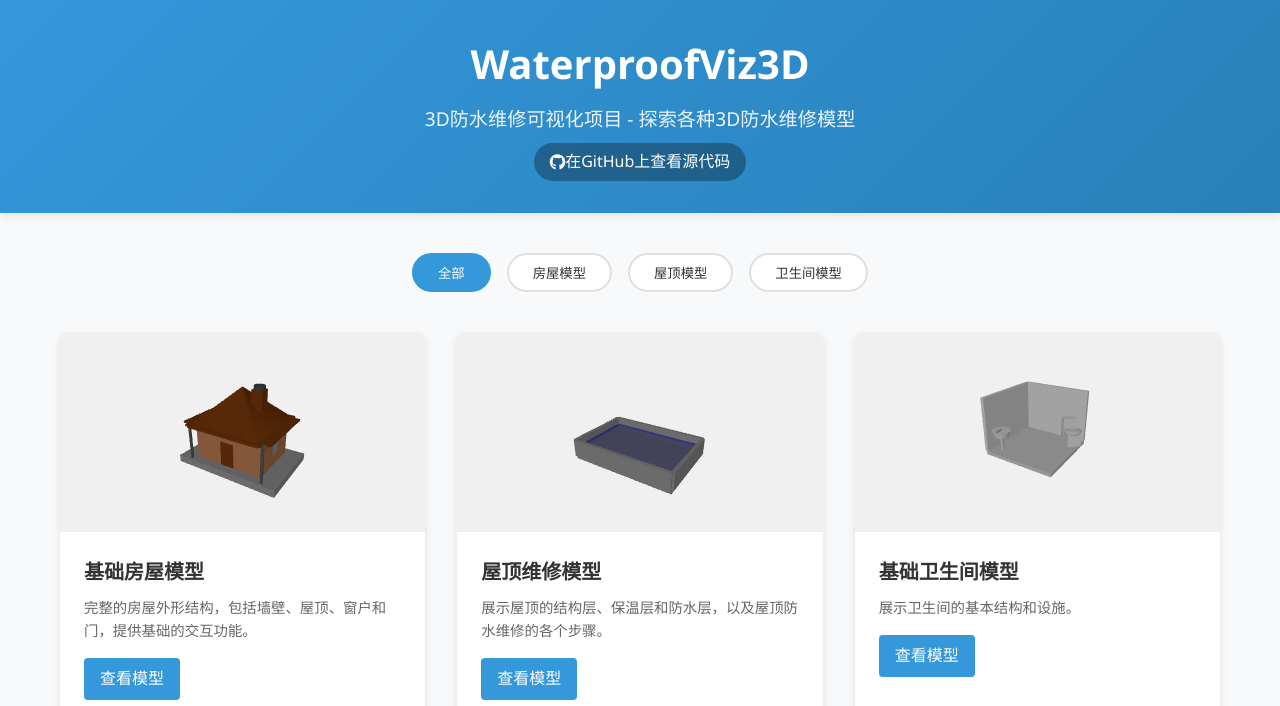
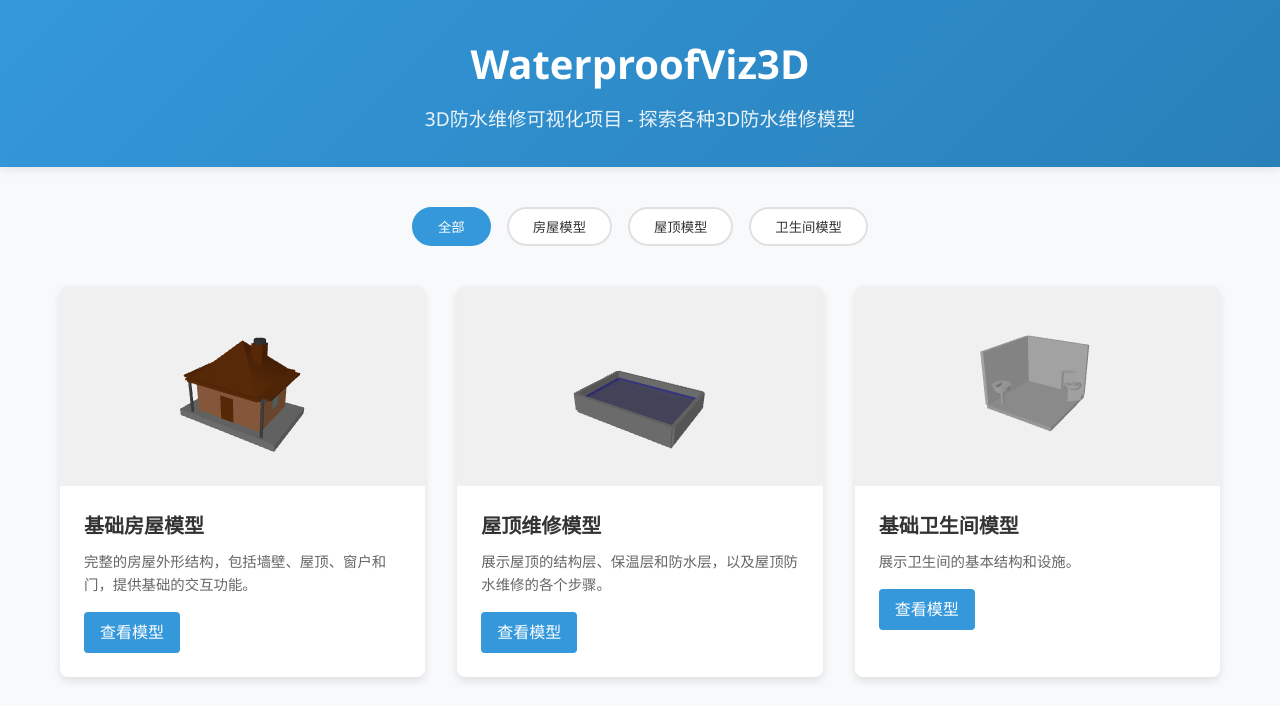
Before and after one commit to franksunye/WaterproofViz3D, a plain HTML site: page index.html in a window 1280 px wide. Shown: the top 706 px of the page. Drawn offline with nearby package versions, Linux system fonts and the light colour scheme; animation ran at ten frames a second.

Commit message:
Remove the top github section.

```diff
--- a/index.html
+++ b/index.html
@@ -306,7 +306,6 @@
     <div class="container">
       <h1>WaterproofViz3D</h1>
       <p class="subtitle">3D防水维修可视化项目 - 探索各种3D防水维修模型</p>
-      <p class="github-link"><a href="https://github.com/franksunye/WaterproofViz3D" target="_blank"><i class="fab fa-github"></i> 在GitHub上查看源代码</a></p>
     </div>
   </header>
 
```
